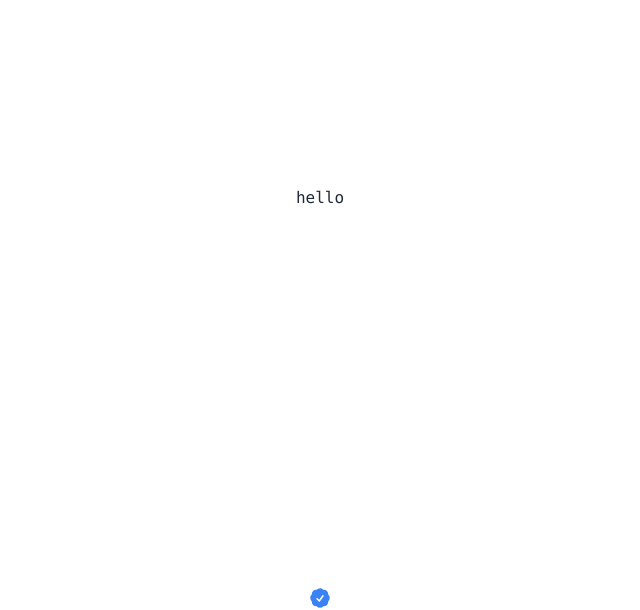
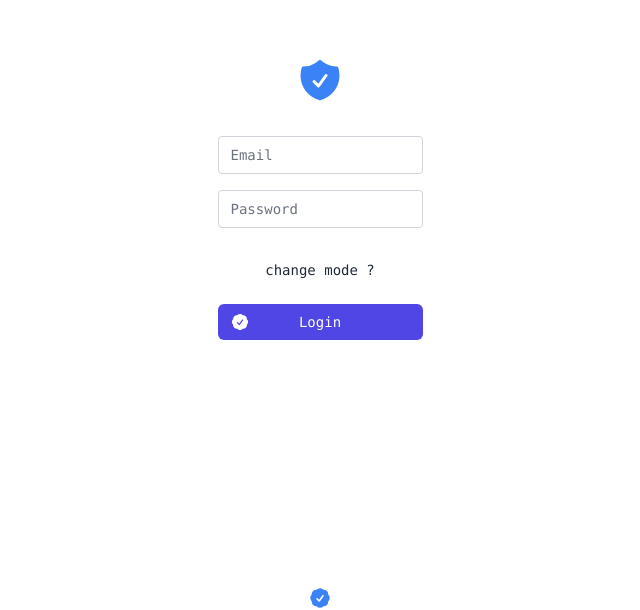
Before and after one commit to algonchoveriba/todo-app, a Next.js app: page / in a window 1280 px wide. Shown: the part 190-800 px from the top of the page, without its empty margins (320-960 px from the left). Built offline with nearby package versions, Linux system fonts and the light colour scheme; no server answers.

Commit message:
✨ ユーザー認証 追加

```diff
--- /dev/null
+++ b/hooks/useMutateAuth.ts
@@ -0,0 +1,44 @@
+import { useState } from "react"
+import { supabase } from "utils/supabase"
+import { useMutation } from "react-query"
+
+export const useMutateAuth = () => {
+  const [email, setEmail] = useState('')
+  const [password, setPassword] = useState('')
+  const reset = () => {
+    setEmail('')
+    setPassword('')
+  }
+  const loginMutation = useMutation(
+    async () => {
+      const { error } = await supabase.auth.signInWithPassword({ email, password })
+      if (error) throw new Error(error.message)
+    },
+    {
+      onError: (err: any) => {
+        alert(err.message)
+        reset()
+      },
+    }
+  )
+  const registerMutation = useMutation(
+    async () => {
+      const { error } = await supabase.auth.signUp({ email, password })
+      if (error) throw new Error(error.message)
+    },
+    {
+      onError: (err: any) => {
+        alert(err.message)
+        reset()
+      },
+    }
+  )
+  return {
+    email,
+    setEmail,
+    password,
+    setPassword,
+    loginMutation,
+    registerMutation,
+  }
+}
--- a/src/pages/_app.tsx
+++ b/src/pages/_app.tsx
@@ -1,5 +1,10 @@
 import '../styles/globals.css'
+import { useEffect } from 'react'
+import { useRouter } from 'next/router'
 import { AppProps, NextWebVitalsMetric } from 'next/app'
+import { QueryClient, QueryClientProvider } from 'react-query'
+import { ReactQueryDevtools } from 'react-query/devtools'
+import { supabase } from 'utils/supabase'
 
 export function reportWebVitals(metric: NextWebVitalsMetric) {
   switch (metric.name) {
@@ -22,9 +27,44 @@ export function reportWebVitals(metric: NextWebVitalsMetric) {
   }
 }
 
+const queryClient = new QueryClient({
+  defaultOptions: {
+    queries: {
+      retry: false,
+      refetchOnWindowFocus: false,
+    },
+  },
+})
 
 function MyApp({ Component, pageProps }: AppProps) {
-  return <Component {...pageProps} />
+  const { push, pathname } = useRouter()
+  const validateSession = async () => {
+    const {
+      data: { user },
+    } = await supabase.auth.getUser()
+    if (user && pathname === '/') {
+      push('/dashboard')
+    } else if (!user && pathname !== '/') {
+      await push('/')
+    }
+  }
+  supabase.auth.onAuthStateChange((event, _) => {
+    if (event === 'SIGNED_IN' && pathname === '/') {
+      push('/dashboard')
+    }
+    if (event === 'SIGNED_OUT') {
+      push('/')
+    }
+  })
+  useEffect(() => {
+    validateSession()
+  }, [])
+  return (
+    <QueryClientProvider client={queryClient}>
+      <Component {...pageProps} />
+      <ReactQueryDevtools initialIsOpen={false} />
+    </QueryClientProvider>
+  )
 }
 
 export default MyApp
--- /dev/null
+++ b/src/pages/dashboard.tsx
@@ -0,0 +1,20 @@
+import { NextPage } from "next"
+import { ArrowLeftOnRectangleIcon } from "@heroicons/react/24/solid"
+import { supabase } from "utils/supabase"
+import { Layout } from "@/components/Layout"
+
+const Dashboard: NextPage = () => {
+  const signOut = () => {
+    supabase.auth.signOut()
+  }
+  return (
+    <Layout title="Dashboard">
+      <ArrowLeftOnRectangleIcon
+        className="mb-6 h-6 w-6 cursor-pointer text-blue-500"
+        onClick={signOut}
+      />
+    </Layout>
+  )
+}
+
+export default Dashboard
--- a/src/pages/index.tsx
+++ b/src/pages/index.tsx
@@ -1,12 +1,75 @@
+import { useState, FormEvent } from "react";
+import { CheckBadgeIcon, ShieldCheckIcon } from "@heroicons/react/24/solid";
+import type { NextPage } from "next";
+import { useMutateAuth } from "hooks/useMutateAuth";
 import { Layout } from "@/components/Layout";
-import type { NextPage } from "next";
 
-const Home: NextPage = () => {
+const Auth: NextPage = () => {
+  const [isLogin, setIsLogin] = useState(true)
+  const {
+    email,
+    setEmail,
+    password,
+    setPassword,
+    loginMutation,
+    registerMutation,
+  } = useMutateAuth()
+  const handleSubmit =async (e: FormEvent<HTMLFormElement>) => {
+    e.preventDefault()
+    if (isLogin) {
+      loginMutation.mutate()
+    } else {
+      registerMutation.mutate()
+    }
+  }
   return (
-    <Layout title="Home">
-      {'hello'}
+    <Layout title="Auth">
+      <ShieldCheckIcon className="mb-6 h-12 w12 text-blue-500" />
+      <form onSubmit={handleSubmit}>
+        <div>
+          <input
+            type="text"
+            required
+            className="my-2 rounded border border-gray-300 px-3 py-2 text-sm placeholder-gray-500 focus:border-indigo-500 focus:outline-none"
+            placeholder="Email"
+            value={email}
+            onChange={(e) => {
+              setEmail(e.target.value)
+            }}
+          />
+        </div>
+        <div>
+          <input
+            type="password"
+            required
+            className="my-2 rounded border border-gray-300 px-3 py-2 text-sm placeholder-gray-500 focus:border-indigo-500 focus:outline-none"
+            placeholder="Password"
+            value={password}
+            onChange={(e) => {
+              setPassword(e.target.value)
+            }}
+          />
+        </div>
+        <div className="my-6 flex items-center justify-center text-sm">
+          <span
+            onClick={() => setIsLogin(!isLogin)}
+            className="cursor-pointer font-medium hover:text-indigo-500"
+          >
+            change mode ?
+          </span>
+        </div>
+        <button
+          type="submit"
+          className="group relative flex w-full justify-center rounded-md bg-indigo-600 py-2 px-4 text-sm font-medium text-white hover:bg-indigo-700"
+        >
+          <span className="absolute inset-y-0 left-0 flex items-center pl-3">
+            <CheckBadgeIcon className="h-5 w-5" />
+          </span>
+          {isLogin ? 'Login' : 'Register'}
+        </button>
+      </form>
     </Layout>
   )
 }
 
-export default Home
+export default Auth
```
